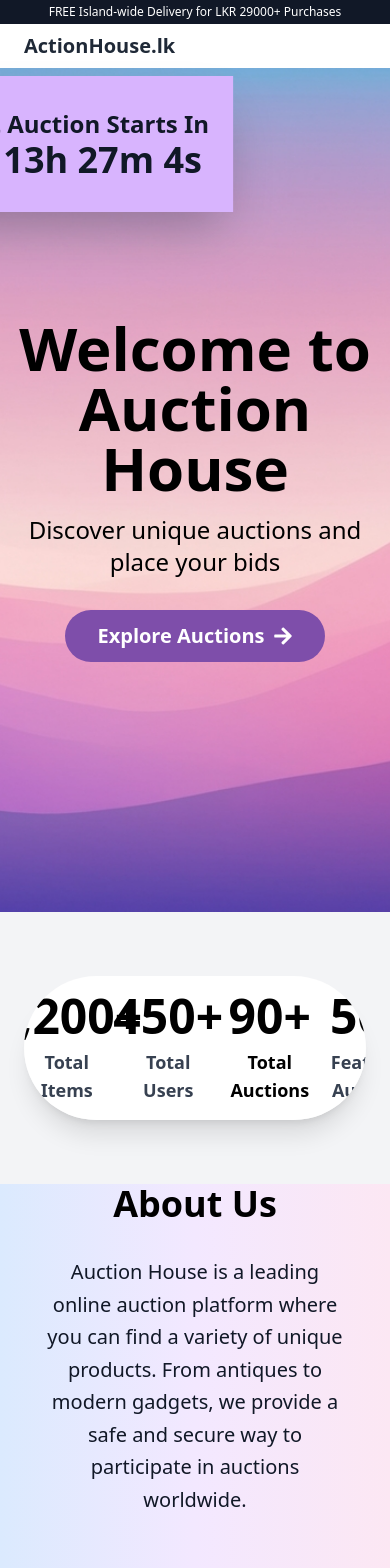
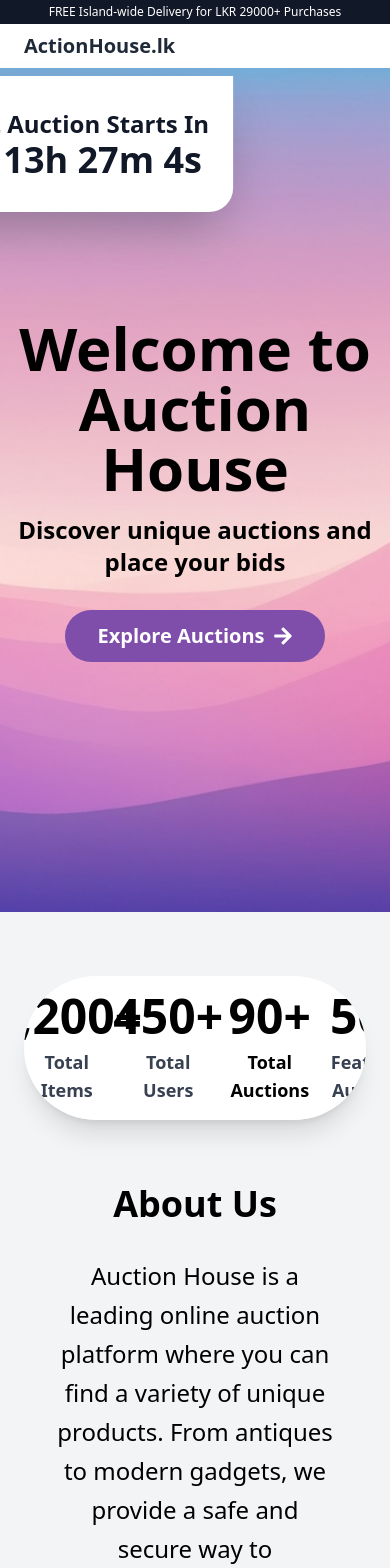
Before and after one commit to sameerajayakodi/Auction_System, a React (Create React App) app in the folder AuctionHouse/auction-management-frontend/: page / in a window 390 px wide. Shown: the top 1568 px of the page. Built offline with nearby package versions, Linux system fonts and the light colour scheme.

Commit message:
Update Home.js

```diff
--- a/AuctionHouse/auction-management-frontend/src/Home.js
+++ b/AuctionHouse/auction-management-frontend/src/Home.js
@@ -53,7 +53,7 @@ const Home = () => {
             <h1 className="mb-4 text-6xl font-bold">
               Welcome to Auction House
             </h1>
-            <p className="mb-8 text-2xl">
+            <p className="mb-8 text-2xl font-semibold">
               Discover unique auctions and place your bids
             </p>
             <Link
@@ -67,7 +67,7 @@ const Home = () => {
           </div>
         </div>
         {/* Countdown Timer */}
-        <div className="absolute right-0 flex flex-col items-center p-6 py-8 text-center transform -translate-x-1/2 bg-purple-300 shadow-2xl top-2 ">
+        <div className="absolute right-0 flex flex-col items-center p-6 py-8 text-center transform -translate-x-1/2 bg-white shadow-2xl rounded-b-3xl top-2 ">
           <span className="text-2xl font-bold text-gray-900">
             Next Auction Starts In
           </span>
@@ -121,11 +121,13 @@ const Home = () => {
       {/* =================================================================================== */}
       {/* About Section */}
       <div>
-        <div className="grid items-center bg-gradient-to-r from-blue-100 via-purple-100 to-pink-100 grid-cols-1mx-auto md:grid-cols-2">
+        <div className="grid items-center gap-4 bg-gray-100 px-14 grid-cols-1mx-auto md:grid-cols-2">
           {/* Text Content */}
-          <div className="flex flex-col justify-center px-10 text-center">
-            <h2 className="mb-8 text-4xl font-bold text-center">About Us</h2>
-            <p className="text-xl leading-relaxed text-center text-gray-900">
+          <div className="flex flex-col justify-center h-full text-center">
+            <h2 className="mb-8 text-4xl font-bold text-center text-">
+              About Us
+            </h2>
+            <p className="text-2xl leading-relaxed text-center text-black">
               Auction House is a leading online auction platform where you can
               find a variety of unique products. From antiques to modern
               gadgets, we provide a safe and secure way to participate in
@@ -138,19 +140,19 @@ const Home = () => {
             <img
               src={about}
               alt="About us illustration"
-              className="w-3/4 h-auto"
+              className="w-3/5 h-auto "
             />
           </div>
         </div>
       </div>
 
       <div className="py-16 bg-gray-100 ">
-        <div className="container mx-auto">
+        <div className="container mx-auto ">
           <h2 className="mb-8 text-4xl font-bold text-center">
             Why Choose Us?
           </h2>
           <div className="grid grid-cols-1 gap-8 text-center md:grid-cols-3">
-            <div className="p-8 py-20 transition duration-300 bg-white shadow-xl cursor-pointer px-28 hover:scale-95 rounded-3xl">
+            <div className="p-8 py-20 transition duration-300 bg-white shadow-2xl cursor-pointer px-28 hover:scale-95 rounded-3xl">
               <FaList className="mx-auto mb-4 text-4xl font-bold text-black " />
               <h3 className="mb-4 text-xl font-semibold">Wide Selection</h3>
               <p className="text-gray-600 ">
@@ -158,7 +160,7 @@ const Home = () => {
                 the latest gadgets.
               </p>
             </div>
-            <div className="p-8 py-20 transition duration-300 bg-white shadow-xl cursor-pointer px-28 hover:scale-95 rounded-3xl">
+            <div className="p-8 py-20 transition duration-300 bg-white shadow-2xl cursor-pointer px-28 hover:scale-95 rounded-3xl">
               <FaLock className="mx-auto mb-4 text-4xl font-bold text-black" />
               <h3 className="mb-4 text-xl font-semibold">Secure Bidding</h3>
               <p className="text-gray-600 ">
@@ -166,7 +168,7 @@ const Home = () => {
                 all users.
               </p>
             </div>
-            <div className="p-8 py-20 transition duration-300 bg-white shadow-xl cursor-pointer px-28 hover:scale-95 rounded-3xl">
+            <div className="p-8 py-20 transition duration-300 bg-white shadow-2xl cursor-pointer px-28 hover:scale-95 rounded-3xl">
               <FaBell className="mx-auto mb-4 text-4xl font-bold text-black" />
               <h3 className="mb-4 text-xl font-semibold">Real-time Updates</h3>
               <p className="text-gray-600 ">
```
